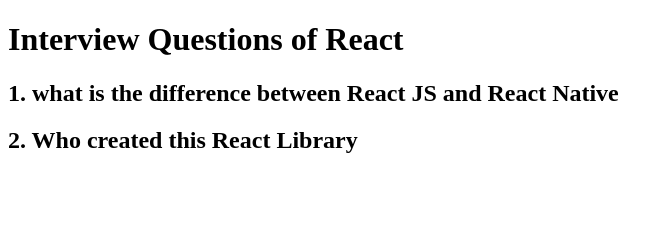
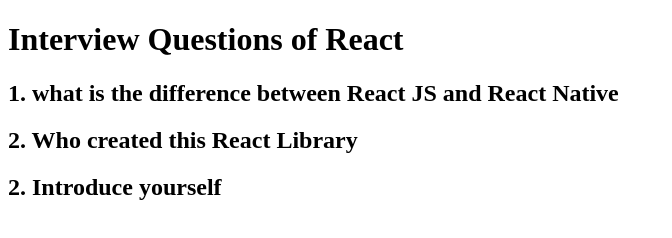
Before and after one commit to ShaikDastagirivali/reactIQ, a plain HTML site: page index.html in a window 1280 px wide. Shown: the whole page, without its empty margins (0-672 px from the left). Drawn offline with Linux system fonts and the light colour scheme.

Commit message:
q3 by ubaydullah

```diff
--- a/index.html
+++ b/index.html
@@ -10,6 +10,8 @@
     <h1>Interview Questions of React</h1>
     <h2>1. what is the difference between React JS and React Native</h2>
     <h2>2. Who created this React Library</h2>
+    <h2>2. Introduce yourself </h2>
+
 
 </body>
 </html>
```
